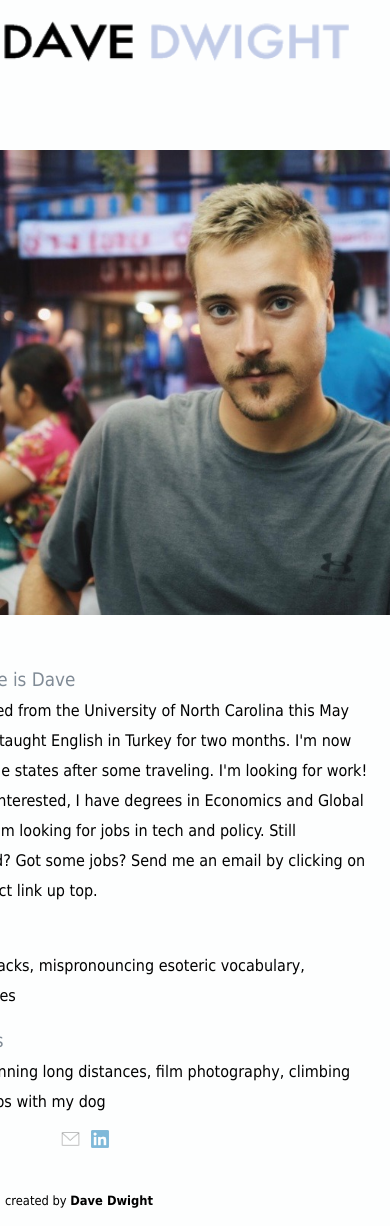
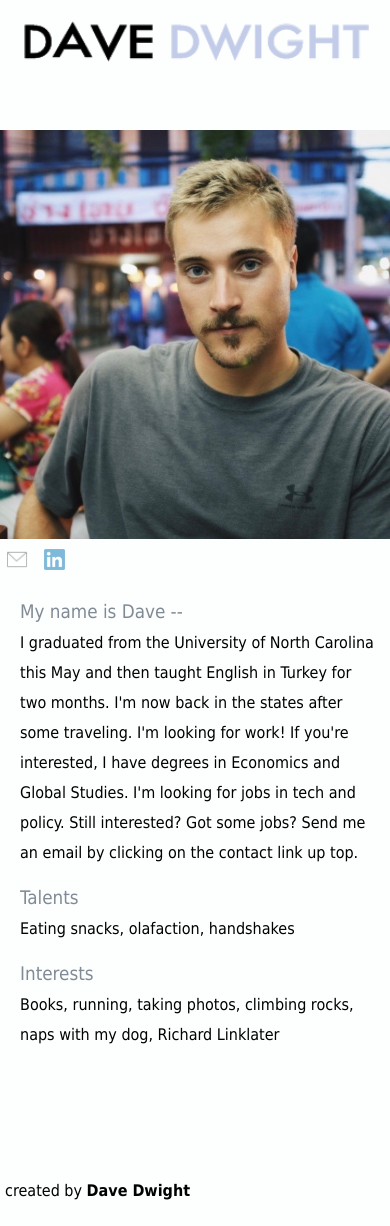
Before and after one commit to davedwight/davedwight.github.io, a plain HTML site: page about.html in a window 390 px wide. Shown: the top 1226 px of the page. Drawn offline with Linux system fonts and the light colour scheme.

Commit message:
mobile stuff

```diff
--- a/about.html
+++ b/about.html
@@ -1,6 +1,7 @@
 <!DOCTYPE html>
 <html>
 	<head>
+		<meta name="viewport" content="width=device-width, initial-scale=1.0" />
 		<link type="text/css" rel="stylesheet" href="stylesheet_about.css"/>
 		<link rel="shortcut icon" type="image/png" href="Penguin.png" />
 		<title>About</title>
@@ -15,15 +16,22 @@
 						<li><a href="writing.html">WRITING</a></li>
 						<li><a href="reading.html">READING</a></li>
 						<li><a href="about.html"><span>ABOUT</span></a></li>
-						<li><a href="mailto:dpdwight@gmail.com">CONTACT</a></li>
+						<li class="secondrow" id="last"><a href="mailto:dpdwight@gmail.com">CONTACT</a></li>
 					</ul>
 				</div>
 			</div>
 		</div>
+		<div id="bodyoutline">
 			<div class="bodycontainer">
+				<div id="imageiconcontainer">
 					<img id="mainimage" src="about photo.jpg"/>
+					<div id="iconbar">
+						<div id="mailcontainer"><a href="mailto:dpdwight@gmail.com"><img class="icon" id="mail" src="Mail.png"/></a></div>
+						<a href="https://www.linkedin.com/in/davedwight"><img class="icon" src="LinkedIn.png"/></a>
+					</div>
+				</div>
 				<div class="textcontainer">
-				<h3>My name is Dave</h3>
+					<h3>My name is Dave --</h3>
 					<p>I graduated from the University of North Carolina this May
 					 and then taught English in Turkey for two months. I'm now back in the states
 					 after some traveling. I'm looking for work! If you're interested, I have
@@ -31,16 +39,13 @@
 					 policy. Still interested? Got some jobs? Send me an email by clicking on the
 					 contact link up top.</p>
 					 <h3>Talents</h3>
-				 <p>Eating snacks, mispronouncing esoteric vocabulary, handshakes</p>
+					 <p>Eating snacks, olafaction, handshakes</p>
 					 <h3>Interests</h3>
-				 <p>Books, running long distances, film photography, climbing rocks, naps
-				 with my dog</p>
+					 <p>Books, running, taking photos, climbing rocks, naps
+					 with my dog, Richard Linklater</p>
 				</div>
 			</div>
-		<div id="iconbar">
-			<div id="mailcontainer"><a href="mailto:dpdwight@gmail.com"><img class="icon" id="mail" src="Mail.png"/></a></div>
-			<a href="https://www.linkedin.com/in/davedwight"><img class="icon" src="LinkedIn.png"/></a>
+			<div id="footer">created by <span>Dave Dwight<span></div>
 		</div>
-		<div id="footer">created by <span>Dave Dwight<span></div>
 	</body>
 </html>
--- a/stylesheet_about.css
+++ b/stylesheet_about.css
@@ -68,19 +68,58 @@ li a:hover {
 }
 
 .bodycontainer {
-	margin-top: 100px;
+	margin-top: 80px;
 	margin-left: auto;
 	margin-right: auto;
 	margin-bottom: 0px;
-	max-width: 960px;
+	width: 950px;
+}
+
+#imageiconcontainer {
+	width: 450px;
+	float: left;
 }
 
 #mainimage {
 	width: 450px;
 	height: 465px;
-	display: inline-block;
 	margin-top: 50px;
 	float: left;
+}
+
+#iconbar {
+	height: 30px;
+	width: 70px;
+	float: left;
+	margin-top: -10px;
+	clear: left;
+}
+
+.icon {
+	height: 18px;
+	width: 18px;
+	padding: 5px;
+	display: inline;
+	margin-top: 10px;
+	opacity: 0.5;
+}
+
+#mailcontainer {
+	height: 21px;
+	width: 21px;
+	display: block;
+	float: left;
+	margin-right: 10px;
+}
+
+#mail {
+	height: 21px;
+	width: 21px;
+	padding-top: 3px;
+}
+
+.icon:hover {
+	opacity: 1.0;
 }
 
 .textcontainer {
@@ -102,46 +141,10 @@ h3 {
 	margin-bottom: -10px;
 }
 
-#iconbar {
-	height: 30px;
-	width: 70px;
-	float: left;
-	margin-left: 55px;
-	margin-top: -10px;
-	clear: both;
-}
-
-.icon {
-	height: 18px;
-	width: 18px;
-	padding: 5px;
-	display: inline;
-	margin-top: 2px;
-	opacity: 0.5;
-}
-
-#mailcontainer {
-	height: 21px;
-	width: 21px;
-	display: block;
-	float: left;
-	margin-right: 10px;
-}
-
-#mail {
-	height: 21px;
-	width: 21px;
-	padding-top: 3px;
-}
-
-.icon:hover {
-	opacity: 1.0;
-}
-
 #footer {
 	background-color: none;
 	padding: 15px 0px 15px 5px;
-	margin-top: 25px;
+	margin-top: 30px;
 	font-weight: 100;
 	font-size: 0.8em;
 	float: left;
@@ -152,3 +155,164 @@ span {
 	font-weight: bold;
 	color: black;
 }
+
+@media screen and (max-width: 900px) {
+	.container {
+	width: 770px;
+	margin: 0 auto;
+	}
+
+	#footer {
+	background-color: none;
+	padding: 15px 0px 15px 5px;
+	font-weight: 100;
+	font-size: 0.9em;
+	margin-top: 130px;
+	float: left;
+	clear: both;
+	}
+}
+
+@media screen and (max-width: 500px) {
+
+	body {
+	background-color: #FDFEFE;
+	font-family: Futura, Tahoma, sans-serif;
+	margin: 0;
+	width: 500px;
+	/*if you want a background image
+
+	background-image: url(Rinjani.jpg);
+	background-size: cover;
+	background-repeat: no-repeat;*/
+	}
+
+	#header {
+	width: 100%;
+	top: 0;
+	background-color: #FDFEFE;
+	height: 80px;
+	position: fixed;
+	z-index: 1;
+	}
+
+	.container {
+	width: 350px;
+	margin: 0 auto;
+	}
+
+	.logocontainer {
+	float: left;
+	margin-top: 18px;
+	margin-left: auto;
+	margin-right: auto;
+	}
+
+	.nav {
+	float: left;
+	clear: both;
+	width: 420px;
+	margin-top: -15px;
+	margin-left: -15%;
+	visibility: hidden;
+	}
+
+	ul {
+	list-style-type: none;
+	font-weight: 100;
+	font-size: 1.2em;
+	visibility: hidden;
+	}
+
+	li {
+	margin: 20px;
+	visibility: hidden;
+	}
+
+	.secondrow {
+	float: left;
+	clear: both;
+	margin-top: -10px;
+	margin-left: 22%;
+	visibility: hidden;
+	}
+
+	#last {
+	float: right;
+	clear: both;
+	margin-top: -46px;
+	margin-right: 23%;
+	visibility: hidden;
+	}
+
+	#bodyoutline {
+	width: 100%;
+	height: 100%;
+	position: absolute;
+	}
+
+	.bodycontainer {
+	margin-top: 80px auto;
+	width: 400px;
+	}
+
+	#imageiconcontainer {
+	float: left;
+	}
+
+	#mainimage {
+	width: 400px;
+	height: auto;
+	}
+
+	#iconbar {
+	height: 30px;
+	width: 70px;
+	float: left;
+	margin-top: 3px;
+	clear: both;
+	}
+
+	.icon {
+	height: 21px;
+	width: 21px;
+	padding: 5px;
+	display: inline;
+	margin-top: 2px;
+	opacity: 0.5;
+	}
+
+	#mailcontainer {
+	height: 24px;
+	width: 24px;
+	display: block;
+	float: left;
+	margin-right: 15px;
+	}
+
+	#mail {
+	height: 24px;
+	width: 24px;
+	padding-top: 3px;
+	}
+
+	.textcontainer {
+	float: left;
+	clear: both;
+	width: 90%;
+	margin-left: 5%;
+	margin-top: 10px;
+	}
+
+	#footer {
+	background-color: none;
+	padding: 15px 0px 15px 5px;
+	font-weight: 100;
+	font-size: 1em;
+	margin-top: 100px;
+	bottom: 0;
+	width: 100%;
+	height: 30px;
+	}
+
+}
--- a/stylesheet_home.css
+++ b/stylesheet_home.css
@@ -105,7 +105,7 @@ li a:hover {
 	height: 30px;
 	width: 70px;
 	float: right;
-	margin-right: 8px;
+	margin-right: 1%;
 }
 
 .icon {
```
Also changed, not shown: index.html (+0 -1 lines), india.html (+1 -1 lines), indonesia.html (+1 -1 lines), photos.html (+1 -1 lines), reading.html (+1 -1 lines), thailand.html (+1 -1 lines), turkey.html (+1 -1 lines), writing.html (+1 -1 lines). Lines whose indentation alone changed are shown as unchanged.
